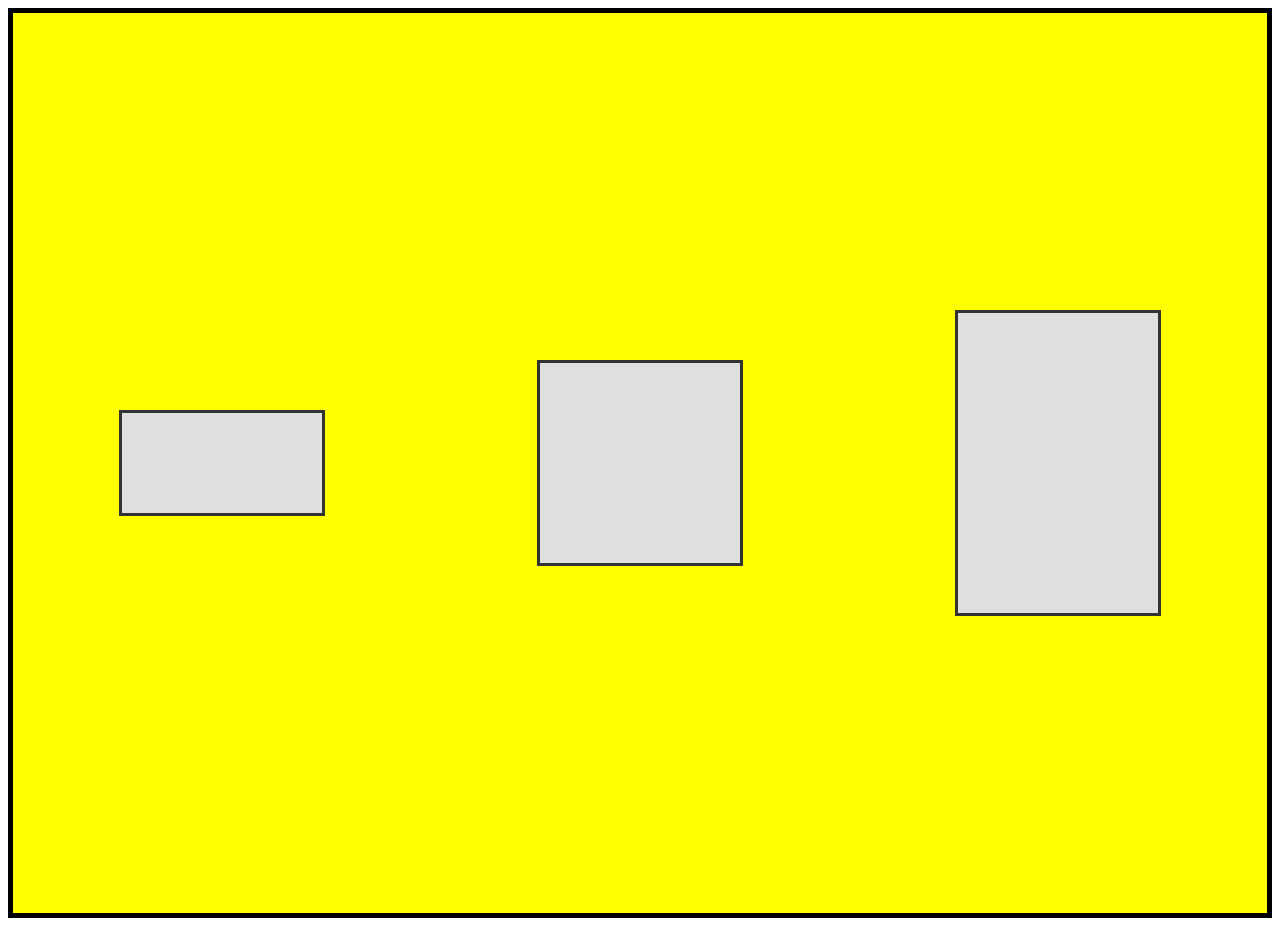
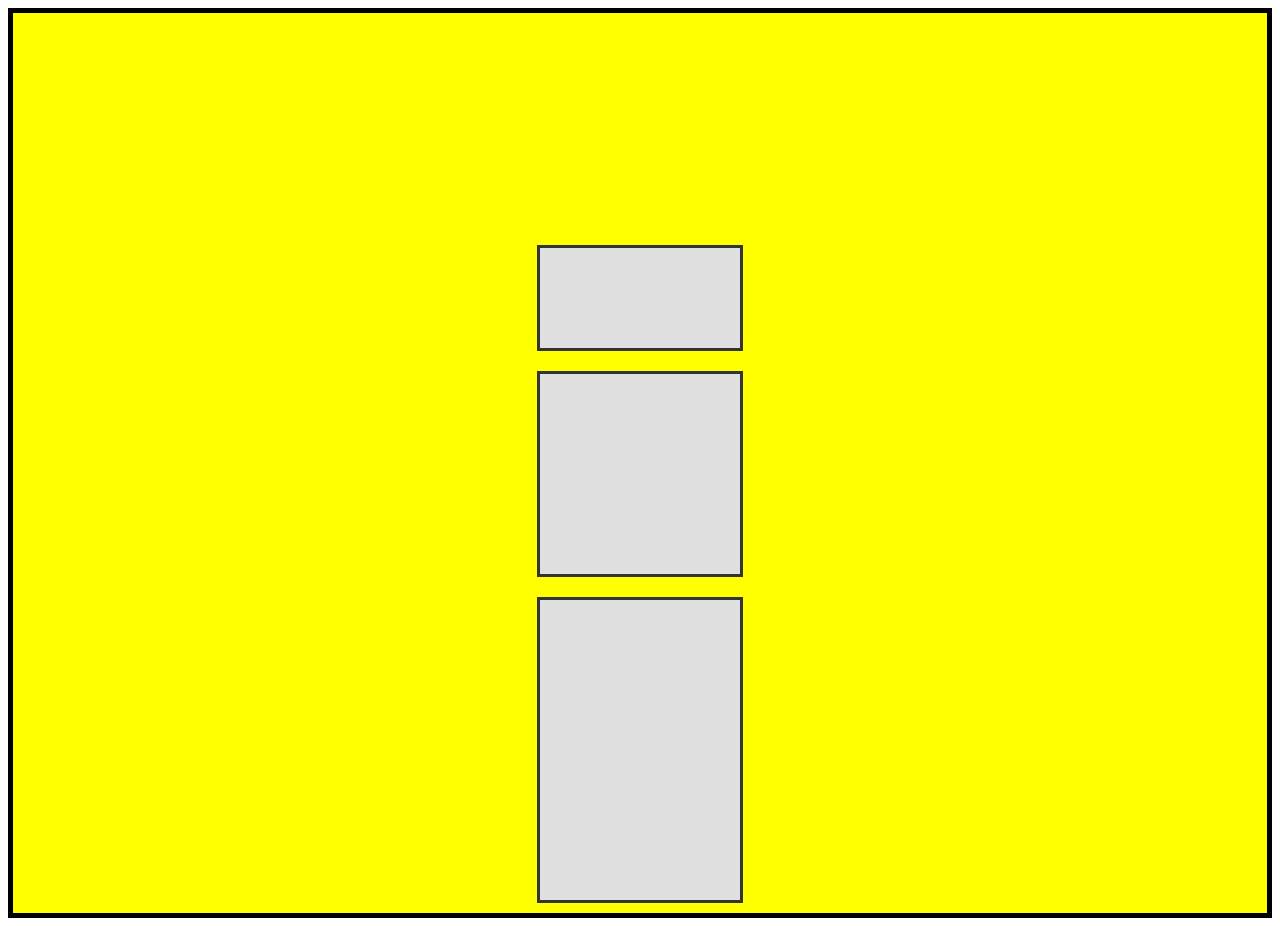
Before and after one commit to luquilo/responsive-layout, a plain HTML site: page flexbox/flexbox.html in a window 1280 px wide. Drawn offline with Linux system fonts and the light colour scheme.

```diff
--- a/flexbox/flexbox.css
+++ b/flexbox/flexbox.css
@@ -1,12 +1,15 @@
 .flexbox-container{
     height: 900px;
-    display: flex;
     background-color: yellow;
     border: 5px solid black;
-    justify-content: space-around;
+    justify-content: flex-end;
     align-items: center;
-    flex-direction: row;
-    flex-wrap: wrap;
+
+
+
+
+    display: flex;
+    flex-direction: column;
 }
 
 .flexbox-item{
```
Also changed, not shown: flexbox/note.css (added, +25 -0 lines).
